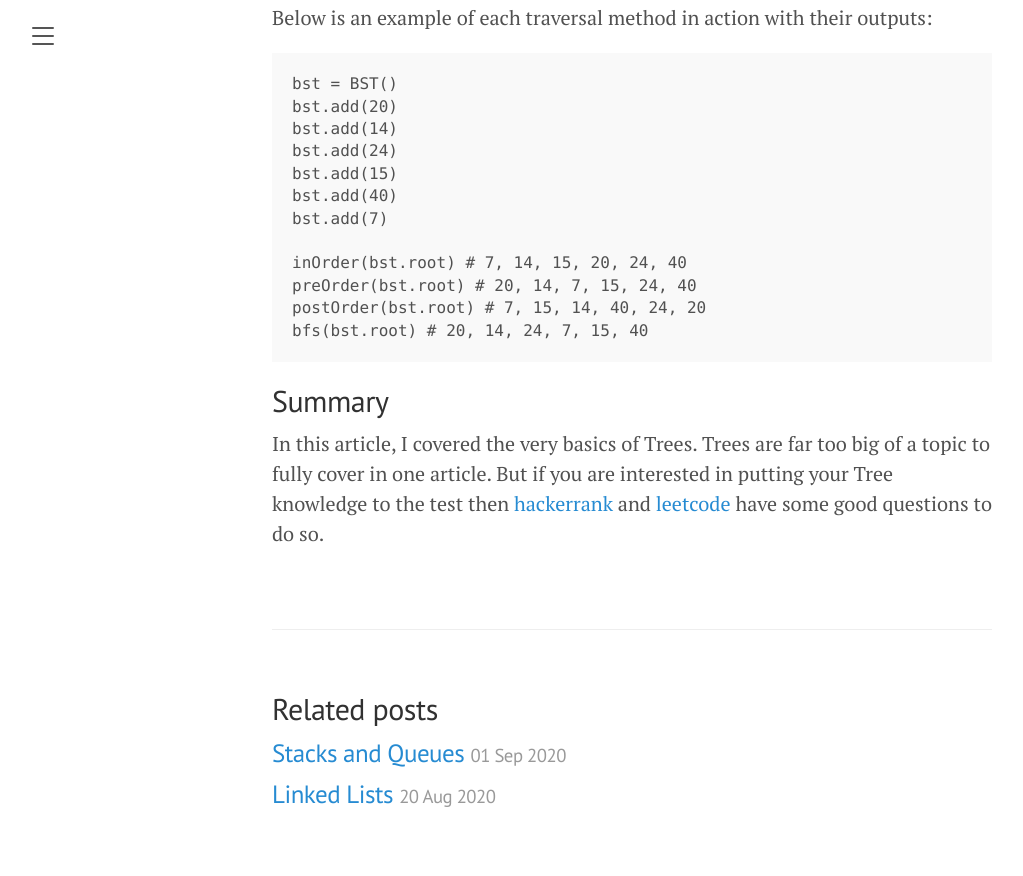
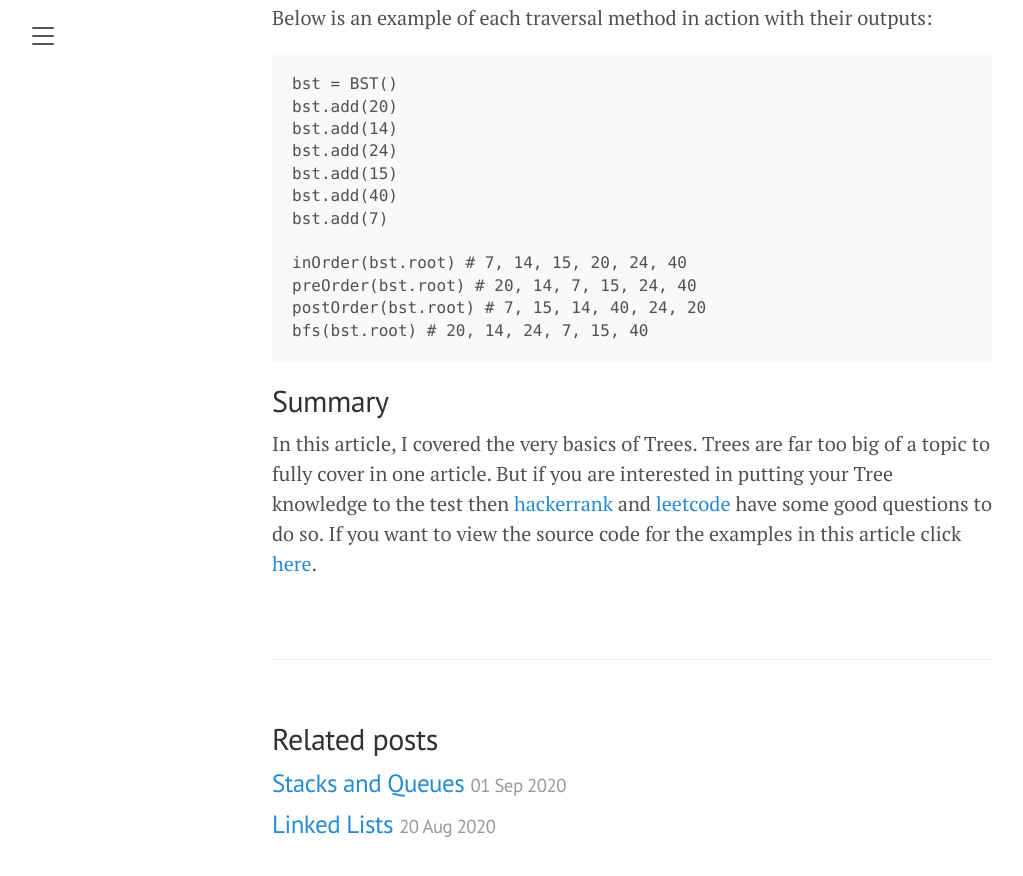
Before and after one commit to cpunt/cpunt.github.io, a Jekyll site: the page built from _posts/2020-10-14-trees.md, in a window 1280 px wide and 900 px high, scrolled down 6333 px. Shown: the top 876 px of the window, without its empty margins (8-1031 px from the left). Built offline with Jekyll 4.4.1, drawn with Linux system fonts in a browser that asks for light colours.

Commit message:
Add link to source code for examples in each article

````diff
--- a/_posts/2020-10-14-trees.md
+++ b/_posts/2020-10-14-trees.md
@@ -177,4 +177,4 @@ bfs(bst.root) # 20, 14, 24, 7, 15, 40
 ```
 
 ## Summary
-In this article, I covered the very basics of Trees. Trees are far too big of a topic to fully cover in one article. But if you are interested in putting your Tree knowledge to the test then [hackerrank](https://www.hackerrank.com/domains/data-structures?filters%5Bsubdomains%5D%5B%5D=trees) and [leetcode](https://leetcode.com/tag/tree/) have some good questions to do so.
+In this article, I covered the very basics of Trees. Trees are far too big of a topic to fully cover in one article. But if you are interested in putting your Tree knowledge to the test then [hackerrank](https://www.hackerrank.com/domains/data-structures?filters%5Bsubdomains%5D%5B%5D=trees) and [leetcode](https://leetcode.com/tag/tree/) have some good questions to do so. If you want to view the source code for the examples in this article click [here](https://github.com/cpunt/articles-code-examples/blob/master/trees/main.py).
````
Also changed, not shown: _posts/2020-08-20-linked-lists.md (+1 -1 lines), _posts/2020-09-01-stacks-and-queues.md (+3 -1 lines).
